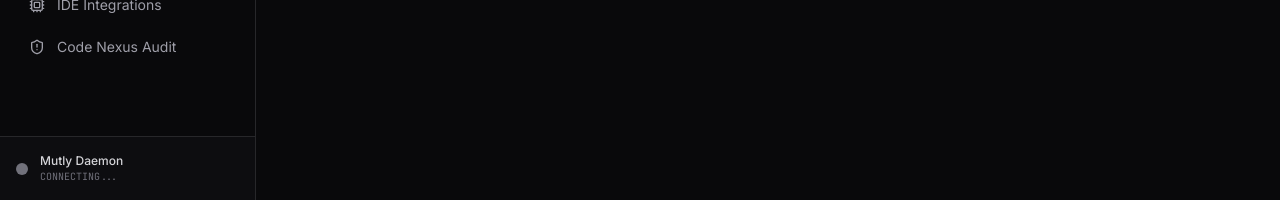
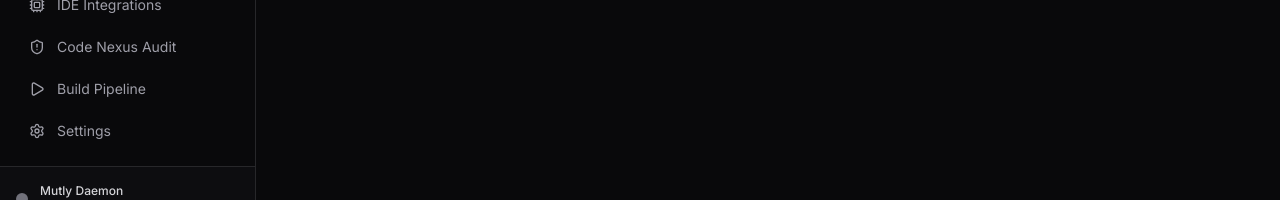
Before and after one commit to tap919/Mutly-Daemon-Agent, a React (Vite) app: page / in a window 1280 px wide. Both pictures are taken after a click on the button "Launch Console". Shown: the part 508-708 px from the top of the page. Built offline with nearby package versions, Linux system fonts and the light colour scheme; no server answers.

Commit message:
feat(settings): wire Settings tab into App sidebar

```diff
--- a/src/App.tsx
+++ b/src/App.tsx
@@ -15,6 +15,7 @@ import {
   UploadCloud,
   Cpu,
   ShieldAlert,
+  Play,
 } from "lucide-react";
 import Dashboard from "./components/Dashboard";
 import UltraPlan from "./components/UltraPlan";
@@ -26,8 +27,10 @@ import Sandbox from "./components/Sandbox";
 import Injector from "./components/Injector";
 import IdeIntegrations from "./components/IdeIntegrations";
 import CodeAuditor from "./components/CodeAuditor";
+import BuildPipeline from "./components/BuildPipeline";
 import LandingPage from "./components/LandingPage";
 import SourceImport from "./components/SourceImport";
+import SettingsPanel from "./components/Settings";
 import type { FullState } from "./types";
 import { mutlyFetch } from "./utils/api";
 
@@ -146,6 +149,18 @@ export default function App() {
               active={activeTab === "auditor"}
               onClick={() => setActiveTab("auditor")}
             />
+            <NavItem
+              icon={<Play className="w-4 h-4" />}
+              label="Build Pipeline"
+              active={activeTab === "build"}
+              onClick={() => setActiveTab("build")}
+            />
+            <NavItem
+              icon={<Settings className="w-4 h-4" />}
+              label="Settings"
+              active={activeTab === "settings"}
+              onClick={() => setActiveTab("settings")}
+            />
           </nav>
         </div>
 
@@ -220,6 +235,8 @@ export default function App() {
           {activeTab === "injector" && <Injector agentState={agentState} />}
           {activeTab === "integrations" && <IdeIntegrations agentState={agentState} />}
           {activeTab === "auditor" && <CodeAuditor agentState={agentState} />}
+          {activeTab === "build" && <BuildPipeline agentState={agentState} />}
+          {activeTab === "settings" && <SettingsPanel />}
         </div>
       </main>
     </div>
```
